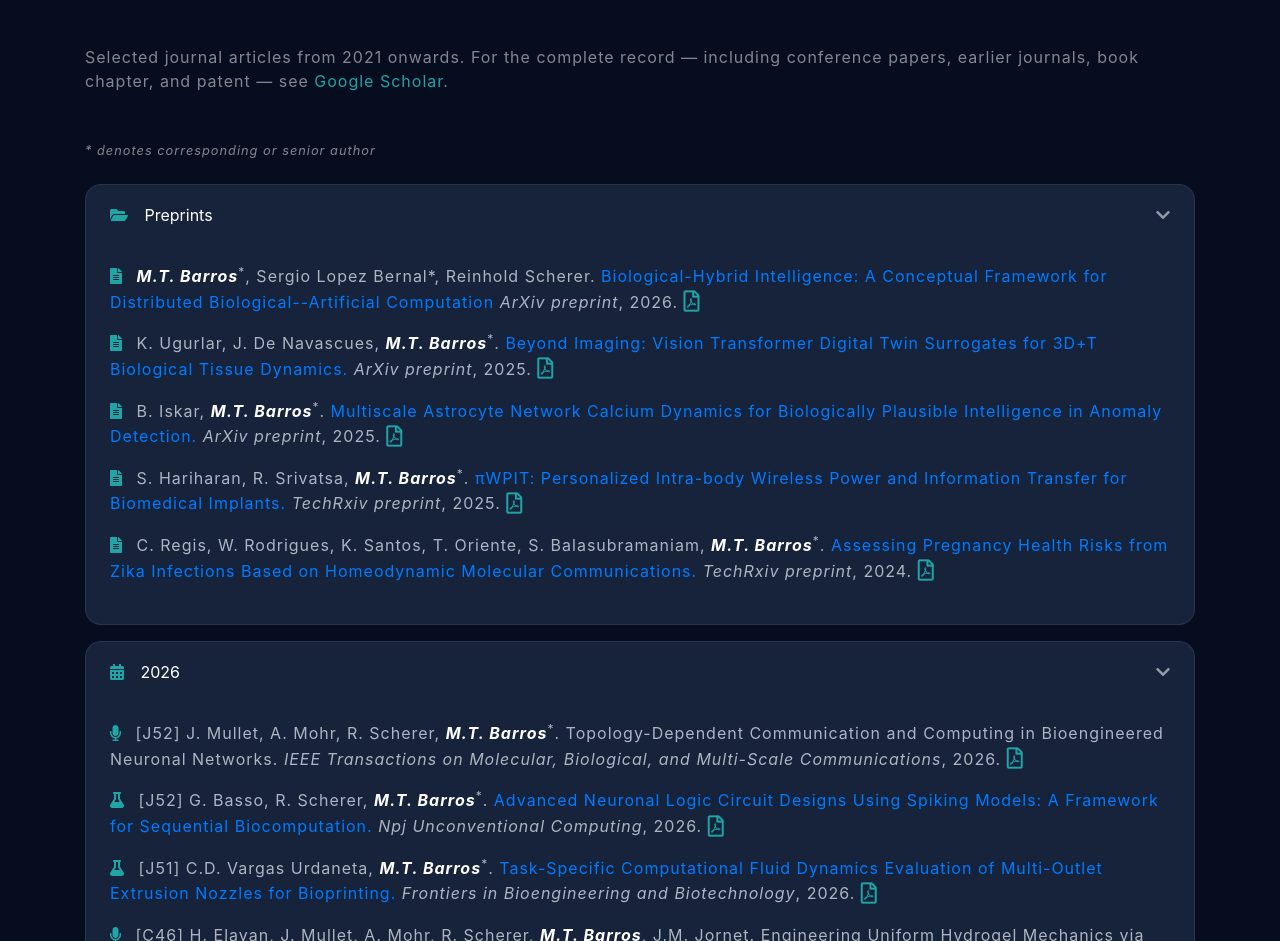
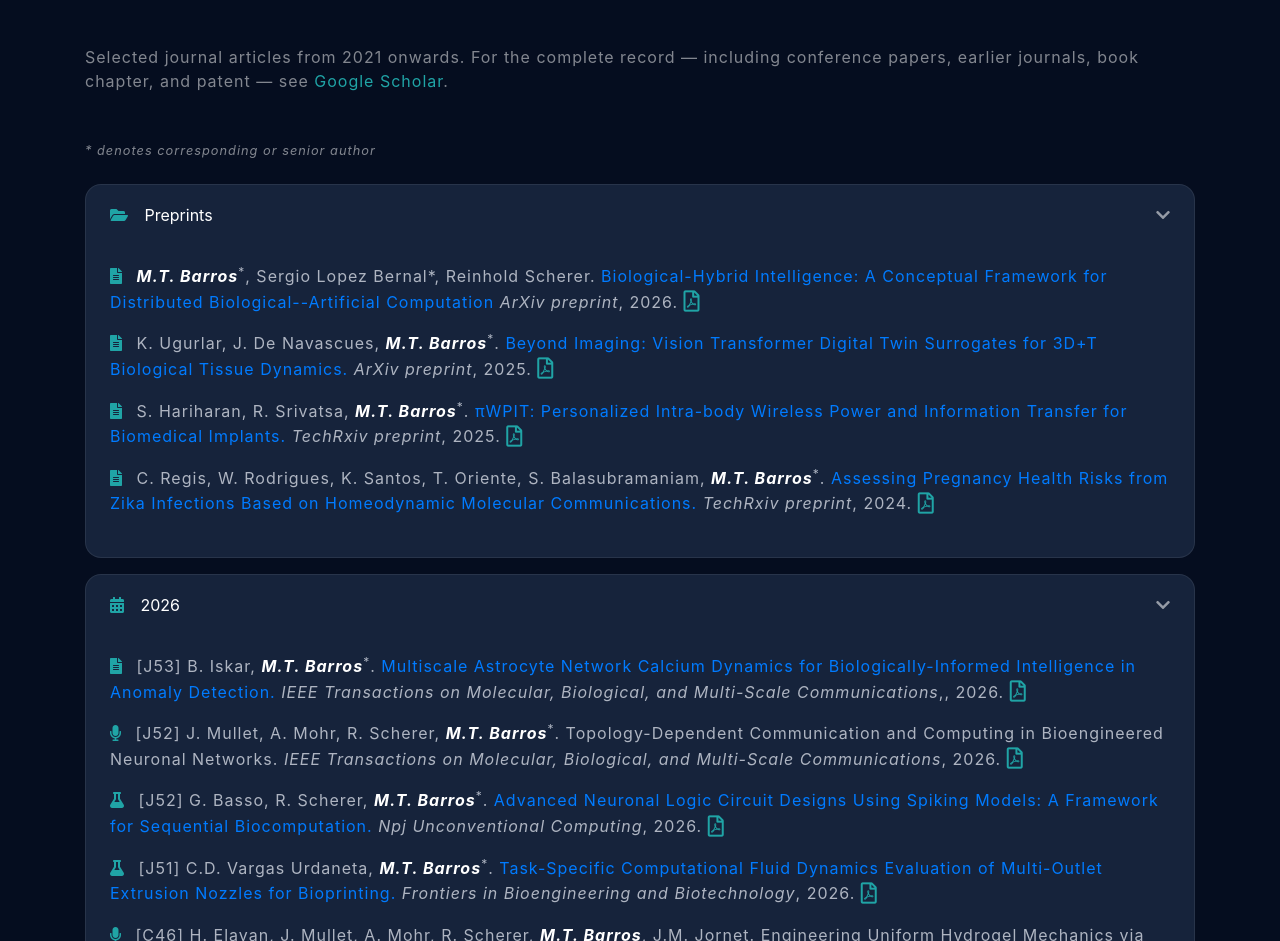
Before and after one commit to michaelbarros/michaelbarros.github.io, a website with bundled scripts: page pub.html in a window 1280 px wide. Shown: the part 159-1100 px from the top of the page. Built offline with nearby package versions, Linux system fonts and the light colour scheme.

Commit message:
update august 26

```diff
--- a/pub.html
+++ b/pub.html
@@ -95,11 +95,6 @@
                       <em>ArXiv preprint</em>, 2025.
                       <a href="http://arxiv.org/abs/2508.15883" target="_blank" rel="noopener"><i class="far fa-file-pdf fa-lg"></i></a>
                     </li>
-                    <li><i class="fas fa-file-alt me-1"></i> B. Iskar, <strong><em><span>M.T. Barros</span></em></strong><sup>*</sup>.
-                      <a href="https://arxiv.org/abs/2511.03993" target="_blank" rel="noopener">Multiscale Astrocyte Network Calcium Dynamics for Biologically Plausible Intelligence in Anomaly Detection.</a>
-                      <em>ArXiv preprint</em>, 2025.
-                      <a href="https://arxiv.org/abs/2511.03993" target="_blank" rel="noopener"><i class="far fa-file-pdf fa-lg"></i></a>
-                    </li>
                     <li><i class="fas fa-file-alt me-1"></i> S. Hariharan, R. Srivatsa, <strong><em><span>M.T. Barros</span></em></strong><sup>*</sup>.
                       <a href="https://www.techrxiv.org/doi/full/10.36227/techrxiv.175303859.90155352" target="_blank" rel="noopener">πWPIT: Personalized Intra-body Wireless Power and Information Transfer for Biomedical Implants.</a>
                       <em>TechRxiv preprint</em>, 2025.
@@ -124,6 +119,11 @@
               <div id="collapse2026" class="collapse show" data-parent="#publicationsAccordion">
                 <div class="accordion-body">
                   <ul class="list-unstyled publication-list">
+                    <li><i class="fas fa-file-alt me-1"></i> [J53] B. Iskar, <strong><em><span>M.T. Barros</span></em></strong><sup>*</sup>.
+                      <a href="https://arxiv.org/abs/2511.03993" target="_blank" rel="noopener">Multiscale Astrocyte Network Calcium Dynamics for Biologically-Informed Intelligence in Anomaly Detection.</a>
+                      <em>IEEE Transactions on Molecular, Biological, and Multi-Scale Communications</em>,, 2026.
+                      <a href="https://arxiv.org/abs/2511.03993" target="_blank" rel="noopener"><i class="far fa-file-pdf fa-lg"></i></a>
+                    </li>
                     <li><i class="fas fa-microphone me-1"></i> [J52] J. Mullet, A. Mohr, R. Scherer, <strong><em><span>M.T. Barros</span></em></strong><sup>*</sup>.
                   <span>Topology-Dependent Communication and Computing in Bioengineered Neuronal Networks.</span>
                   <em>IEEE Transactions on Molecular, Biological, and Multi-Scale Communications</em>, 2026.
```
